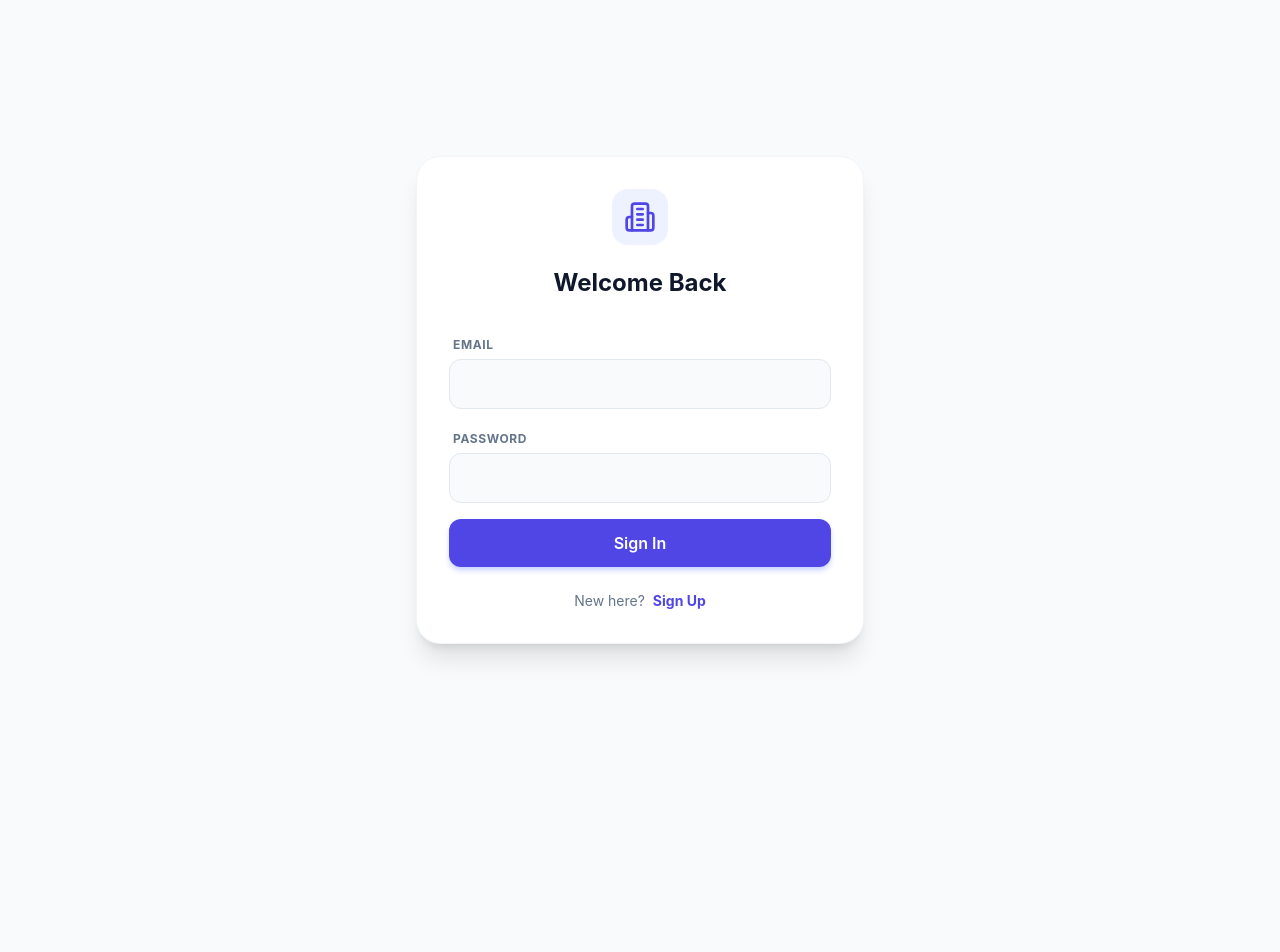
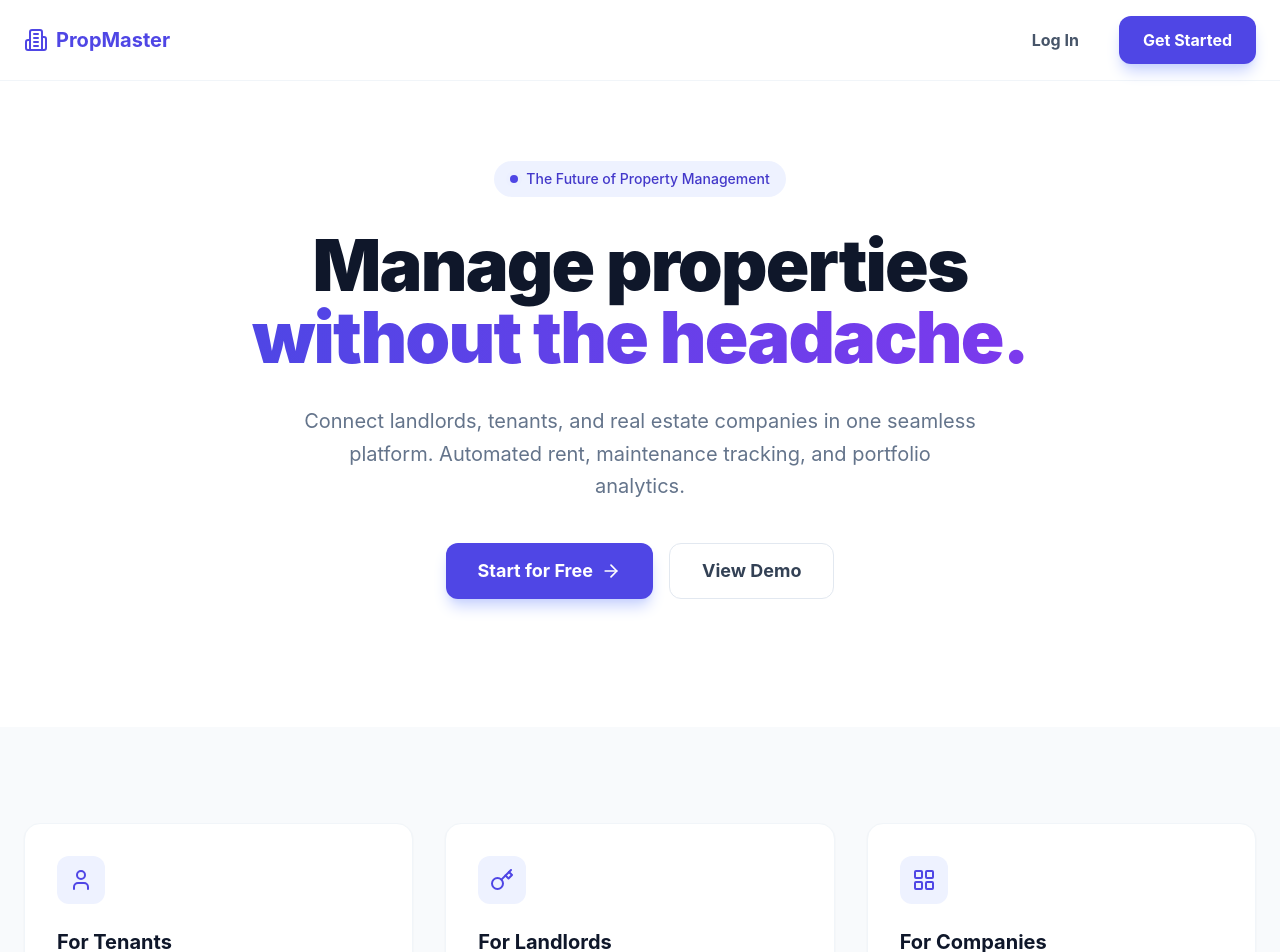
Before and after one commit to Tpepper2001/rent, a React (Vite) app: page / in a window 1280 px wide. Shown: the top 952 px of the page. Before the commit the page ends 800 px from the top, so only its background shows below. Built offline with nearby package versions, Linux system fonts and the light colour scheme.

Commit message:
Update App.jsx

```diff
--- a/src/App.jsx
+++ b/src/App.jsx
@@ -2,8 +2,8 @@ import React, { useState, useEffect, createContext, useContext, useCallback } fr
 import { createRoot } from 'react-dom/client';
 import { createClient } from '@supabase/supabase-js';
 import {
-  Building2, LogOut, Home, Wrench, PlusCircle, X,
-  User, CheckCircle, AlertCircle, Loader2, Mail, Lock, AlertTriangle, Info, RefreshCw
+  Building2, LogOut, Home, Wrench, PlusCircle, X, ArrowLeft,
+  User, CheckCircle, AlertCircle, Loader2, Mail, Lock, Key, ArrowRight, LayoutGrid, Shield
 } from 'lucide-react';
 import './index.css';
 
@@ -15,14 +15,7 @@ if (!supabaseUrl || !supabaseKey) {
   console.error("Supabase keys missing. Check .env file.");
 }
 
-const supabase = createClient(supabaseUrl, supabaseKey, {
-  auth: {
-    // This setting prevents the client from automatically crashing on bad tokens
-    autoRefreshToken: true,
-    persistSession: true,
-    detectSessionInUrl: true
-  }
-});
+const supabase = createClient(supabaseUrl, supabaseKey);
 
 // --- 2. TOAST CONTEXT ---
 const ToastContext = createContext();
@@ -54,39 +47,27 @@ const ToastProvider = ({ children }) => {
 };
 const useToast = () => useContext(ToastContext);
 
-// --- 3. AUTH CONTEXT (ROBUST VERSION) ---
+// --- 3. AUTH CONTEXT ---
 const AuthContext = createContext();
 
 const AuthProvider = ({ children }) => {
   const [session, setSession] = useState(null);
   const [userRole, setUserRole] = useState(null);
   const [loading, setLoading] = useState(true);
-  const { addToast } = useToast();
 
   useEffect(() => {
     let mounted = true;
 
     const initAuth = async () => {
       try {
-        // 1. Get Session safely
         const { data: { session }, error } = await supabase.auth.getSession();
-
-        if (error) {
-           throw error;
-        }
-
         if (session) {
           setSession(session);
-          // 2. Fetch Role
           const { data, error: profileError } = await supabase
-            .from('profiles')
-            .select('role')
-            .eq('id', session.user.id)
-            .single();
+            .from('profiles').select('role').eq('id', session.user.id).single();
 
           if (profileError) {
-            console.warn("Profile check failed, likely deleted user.");
-            // If profile is gone, force logout to clear bad state
+            // Safety: If profile missing, logout to prevent stuck state
             await supabase.auth.signOut();
             setSession(null);
           } else if (data) {
@@ -94,9 +75,9 @@ const AuthProvider = ({ children }) => {
           }
         }
       } catch (err) {
-        console.error("Auth Error:", err.message);
-        // CRITICAL FIX: If token is bad, clear it so we can see the Login Screen
-        if (err.message.includes("Refresh Token") || err.message.includes("Bad Request")) {
+        console.error(err);
+        // Safety: Clear session on bad token
+        if (err.message.includes("Refresh Token")) {
            await supabase.auth.signOut();
            setSession(null);
         }
@@ -107,24 +88,19 @@ const AuthProvider = ({ children }) => {
 
     initAuth();
 
-    // Listener for changes
     const { data: { subscription } } = supabase.auth.onAuthStateChange(async (event, session) => {
       if (event === 'SIGNED_OUT') {
         setSession(null);
         setUserRole(null);
-        setLoading(false);
       } else if (session) {
         setSession(session);
         const { data } = await supabase.from('profiles').select('role').eq('id', session.user.id).single();
         if (data) setUserRole(data.role);
+      }
       setLoading(false);
-      }
     });
 
-    return () => {
-      mounted = false;
-      subscription.unsubscribe();
-    };
+    return () => { mounted = false; subscription.unsubscribe(); };
   }, []);
 
   const signOut = async () => {
@@ -148,123 +124,95 @@ const useAuth = () => useContext(AuthContext);
 
 const Spinner = () => <Loader2 className="animate-spin text-indigo-600" size={24} />;
 
-const Button = ({ children, isLoading, onClick, className = "" }) => (
-  <button
-    onClick={onClick}
-    disabled={isLoading}
-    className={`w-full py-3 px-4 bg-indigo-600 hover:bg-indigo-700 text-white font-semibold rounded-xl transition-all shadow-md shadow-indigo-200 flex justify-center items-center gap-2 disabled:opacity-70 ${className}`}
-  >
+const Button = ({ children, isLoading, onClick, variant = 'primary', className = "" }) => {
+  const base = "py-3 px-6 rounded-xl font-bold transition-all flex items-center justify-center gap-2 disabled:opacity-70 active:scale-95";
+  const styles = {
+    primary: "bg-indigo-600 text-white hover:bg-indigo-700 shadow-lg shadow-indigo-200",
+    secondary: "bg-white text-slate-700 border border-slate-200 hover:border-indigo-300 hover:text-indigo-600",
+    ghost: "text-slate-600 hover:bg-slate-100"
+  };
+  return (
+    <button onClick={onClick} disabled={isLoading} className={`${base} ${styles[variant]} ${className}`}>
       {isLoading ? <Spinner /> : children}
     </button>
   );
+};
 
 const Input = ({ label, ...props }) => (
-  <div className="space-y-1">
+  <div className="space-y-1.5">
     <label className="text-xs font-bold text-slate-500 uppercase tracking-wider ml-1">{label}</label>
     <input className="w-full p-3 bg-slate-50 border border-slate-200 rounded-xl outline-none focus:ring-2 focus:ring-indigo-500 focus:bg-white transition-all" {...props} />
   </div>
 );
 
-// --- 5. DASHBOARD VIEWS ---
+// --- 5. LANDING PAGE (NEW) ---
 
-const TenantView = ({ session }) => {
-  const [requests, setRequests] = useState([]);
-  const { addToast } = useToast();
-
-  useEffect(() => {
-    supabase.from('maintenance_requests').select('*').eq('tenant_id', session.user.id)
-      .then(({data}) => setRequests(data || []));
-  }, []);
-
-  const handleRequest = async () => {
-    const desc = prompt("What needs fixing?");
-    if (!desc) return;
-    const { data, error } = await supabase.from('maintenance_requests').insert({
-      tenant_id: session.user.id, description: desc
-    }).select();
-    if (error) addToast('error', error.message);
-    else {
-      setRequests([data[0], ...requests]);
-      addToast('success', 'Request Sent');
-    }
-  };
-
-  return (
-    <div className="space-y-6 animate-slide-in">
-      <div className="bg-gradient-to-r from-indigo-600 to-purple-600 rounded-2xl p-6 text-white shadow-lg">
-        <h2 className="text-2xl font-bold mb-1">Welcome Home</h2>
-        <p className="opacity-90">Tenant Portal</p>
-        <div className="mt-6 flex gap-3">
-          <button className="bg-white text-indigo-700 px-4 py-2 rounded-lg font-bold text-sm">Pay Rent</button>
-          <button onClick={handleRequest} className="bg-indigo-500/30 text-white px-4 py-2 rounded-lg font-bold text-sm border border-white/20">Request Fix</button>
+const LandingPage = ({ onNavigate }) => (
+  <div className="min-h-screen bg-white">
+    {/* Header */}
+    <header className="sticky top-0 bg-white/80 backdrop-blur-md border-b border-slate-100 z-50">
+      <div className="max-w-7xl mx-auto px-6 h-20 flex justify-between items-center">
+        <div className="flex items-center gap-2 text-indigo-600 font-bold text-xl">
+          <Building2 size={24}/> <span>PropMaster</span>
+        </div>
+        <div className="flex gap-4">
+          <Button variant="ghost" onClick={() => onNavigate('login')}>Log In</Button>
+          <Button variant="primary" onClick={() => onNavigate('register')}>Get Started</Button>
         </div>
       </div>
+    </header>
 
-      <div className="bg-white p-6 rounded-2xl border border-slate-100 shadow-sm">
-        <h3 className="font-bold text-slate-800 mb-4 flex items-center gap-2"><Wrench size={20}/> Maintenance</h3>
-        <div className="space-y-3">
-          {requests.map(r => (
-            <div key={r.id} className="flex justify-between p-3 bg-slate-50 rounded-lg text-sm">
-              <span>{r.description}</span>
-              <span className="font-bold text-amber-600 uppercase text-xs">{r.status}</span>
+    {/* Hero */}
+    <section className="pt-20 pb-32 px-6 text-center max-w-5xl mx-auto">
+      <div className="inline-flex items-center gap-2 px-4 py-2 rounded-full bg-indigo-50 text-indigo-700 text-sm font-medium mb-8">
+        <span className="relative flex h-2 w-2">
+          <span className="animate-ping absolute inline-flex h-full w-full rounded-full bg-indigo-400 opacity-75"></span>
+          <span className="relative inline-flex rounded-full h-2 w-2 bg-indigo-600"></span>
+        </span>
+        The Future of Property Management
       </div>
-          ))}
-          {requests.length === 0 && <p className="text-slate-400 text-sm text-center py-4">No active requests.</p>}
+      <h1 className="text-5xl md:text-7xl font-black text-slate-900 tracking-tight mb-8">
+        Manage properties <br />
+        <span className="text-transparent bg-clip-text bg-gradient-to-r from-indigo-600 to-violet-600">without the headache.</span>
+      </h1>
+      <p className="text-xl text-slate-500 mb-10 max-w-2xl mx-auto leading-relaxed">
+        Connect landlords, tenants, and real estate companies in one seamless platform. Automated rent, maintenance tracking, and portfolio analytics.
+      </p>
+      <div className="flex flex-col sm:flex-row justify-center gap-4">
+        <Button onClick={() => onNavigate('register')} className="h-14 px-8 text-lg">
+          Start for Free <ArrowRight size={20}/>
+        </Button>
+        <Button variant="secondary" onClick={() => onNavigate('login')} className="h-14 px-8 text-lg">
+          View Demo
+        </Button>
       </div>
+    </section>
+
+    {/* Features Grid */}
+    <section className="bg-slate-50 py-24 px-6">
+      <div className="max-w-7xl mx-auto grid md:grid-cols-3 gap-8">
+        {[
+          { icon: User, title: 'For Tenants', desc: 'Pay rent online and request maintenance in seconds.' },
+          { icon: Key, title: 'For Landlords', desc: 'Screen tenants, track payments, and manage units.' },
+          { icon: LayoutGrid, title: 'For Companies', desc: 'Scale your portfolio with enterprise-grade tools.' }
+        ].map((item, i) => (
+          <div key={i} className="bg-white p-8 rounded-2xl shadow-sm border border-slate-100 hover:shadow-md transition">
+            <div className="w-12 h-12 bg-indigo-50 text-indigo-600 rounded-xl flex items-center justify-center mb-6">
+              <item.icon size={24} />
             </div>
-    </div>
-  );
-};
-
-const LandlordView = ({ session }) => {
-  const [props, setProps] = useState([]);
-  const { addToast } = useToast();
-
-  useEffect(() => {
-    supabase.from('properties').select('*').eq('owner_id', session.user.id)
-      .then(({data}) => setProps(data || []));
-  }, []);
-
-  const addProp = async () => {
-    const addr = prompt("Address:");
-    if(!addr) return;
-    const { data, error } = await supabase.from('properties').insert({ owner_id: session.user.id, address: addr }).select();
-    if(error) addToast('error', error.message);
-    else {
-      setProps([...props, data[0]]);
-      addToast('success', 'Property Added');
-    }
-  };
-
-  return (
-    <div className="space-y-6 animate-slide-in">
-       <div className="flex justify-between items-end mb-4">
-        <div>
-          <h2 className="text-2xl font-bold text-slate-800">Portfolio</h2>
-          <p className="text-slate-500 text-sm">Manage your units</p>
-        </div>
-        <button onClick={addProp} className="bg-slate-900 text-white px-4 py-2 rounded-lg text-sm font-medium flex items-center gap-2">
-          <PlusCircle size={16}/> Add Unit
-        </button>
-       </div>
-
-       <div className="grid md:grid-cols-2 gap-4">
-         {props.map(p => (
-           <div key={p.id} className="bg-white p-5 rounded-xl border border-slate-100 shadow-sm hover:shadow-md transition">
-             <div className="flex justify-between items-start">
-               <div className="font-bold text-slate-800">{p.address}</div>
-               <span className="text-xs font-bold px-2 py-1 bg-emerald-100 text-emerald-700 rounded-full uppercase">{p.status}</span>
-             </div>
+            <h3 className="text-xl font-bold text-slate-900 mb-2">{item.title}</h3>
+            <p className="text-slate-500 leading-relaxed">{item.desc}</p>
           </div>
         ))}
       </div>
+    </section>
   </div>
 );
-};
 
-// --- 6. AUTH SCREEN (LANDING PAGE) ---
-const AuthScreen = () => {
-  const [isLogin, setIsLogin] = useState(true);
+// --- 6. AUTH SCREEN (Login/Register) ---
+
+const AuthScreen = ({ initialView = 'login', onBack }) => {
+  const [isLogin, setIsLogin] = useState(initialView === 'login');
   const [loading, setLoading] = useState(false);
   const [formData, setFormData] = useState({email:'', password:'', name:'', role:'tenant'});
   const { addToast } = useToast();
@@ -282,7 +230,8 @@ const AuthScreen = () => {
           options: { data: { full_name: formData.name, role: formData.role } }
         });
         if(error) throw error;
-        addToast('success', 'Account created! Check email or sign in.');
+        addToast('success', 'Account created! Please Log In.');
+        setIsLogin(true); // Switch to login after register
       }
     } catch(err) {
       addToast('error', err.message);
@@ -292,11 +241,15 @@ const AuthScreen = () => {
   };
 
   return (
-    <div className="min-h-screen flex items-center justify-center bg-slate-50 p-4">
-      <div className="w-full max-w-md bg-white rounded-3xl shadow-xl p-8 border border-slate-100">
-        <div className="text-center mb-8">
+    <div className="min-h-screen flex items-center justify-center bg-slate-50 p-4 animate-fade-in">
+      <div className="w-full max-w-md bg-white rounded-3xl shadow-xl p-8 border border-slate-100 relative">
+        <button onClick={onBack} className="absolute top-6 left-6 text-slate-400 hover:text-slate-600">
+          <ArrowLeft size={20} />
+        </button>
+
+        <div className="text-center mb-8 mt-2">
           <div className="inline-block p-3 bg-indigo-50 rounded-2xl text-indigo-600 mb-4"><Building2 size={32}/></div>
-          <h1 className="text-2xl font-bold text-slate-900">{isLogin ? 'Welcome Back' : 'Get Started'}</h1>
+          <h1 className="text-2xl font-bold text-slate-900">{isLogin ? 'Welcome Back' : 'Create Account'}</h1>
         </div>
 
         <form onSubmit={handleAuth} className="space-y-4">
@@ -315,13 +268,13 @@ const AuthScreen = () => {
             </div>
           )}
 
-          <Button isLoading={loading} className="mt-4">{isLogin ? 'Sign In' : 'Create Account'}</Button>
+          <Button isLoading={loading} className="w-full mt-4">{isLogin ? 'Sign In' : 'Sign Up'}</Button>
         </form>
 
         <p className="text-center mt-6 text-sm text-slate-500">
           {isLogin ? 'New here?' : 'Have an account?'}
           <button onClick={()=>setIsLogin(!isLogin)} className="text-indigo-600 font-bold ml-2 hover:underline">
-            {isLogin ? 'Sign Up' : 'Log In'}
+            {isLogin ? 'Create Account' : 'Log In'}
           </button>
         </p>
       </div>
@@ -329,42 +282,161 @@ const AuthScreen = () => {
   );
 };
 
-// --- 7. APP LAYOUT ---
+// --- 7. DASHBOARD COMPONENTS ---
+
+const TenantView = ({ session }) => {
+  const [requests, setRequests] = useState([]);
+  const { addToast } = useToast();
+
+  useEffect(() => {
+    supabase.from('maintenance_requests').select('*').eq('tenant_id', session.user.id)
+      .then(({data}) => setRequests(data || []));
+  }, []);
+
+  const handleRequest = async () => {
+    const desc = prompt("Describe the issue:");
+    if (!desc) return;
+    const { data, error } = await supabase.from('maintenance_requests').insert({
+      tenant_id: session.user.id, description: desc
+    }).select();
+    if (error) addToast('error', error.message);
+    else {
+      setRequests([data[0], ...requests]);
+      addToast('success', 'Request Sent');
+    }
+  };
+
+  return (
+    <div className="space-y-6 animate-slide-in">
+      <div className="bg-gradient-to-r from-indigo-600 to-violet-600 rounded-2xl p-8 text-white shadow-lg">
+        <h2 className="text-3xl font-bold mb-2">Welcome Home</h2>
+        <p className="opacity-90 mb-6">Your rental overview</p>
+        <div className="flex gap-3">
+          <button className="bg-white text-indigo-700 px-6 py-3 rounded-xl font-bold hover:bg-indigo-50 transition">Pay Rent</button>
+          <button onClick={handleRequest} className="bg-white/20 text-white px-6 py-3 rounded-xl font-bold hover:bg-white/30 transition">Request Maintenance</button>
+        </div>
+      </div>
+
+      <div className="bg-white p-6 rounded-2xl border border-slate-100 shadow-sm">
+        <h3 className="font-bold text-slate-800 mb-6 flex items-center gap-2"><Wrench size={20}/> Maintenance History</h3>
+        <div className="space-y-3">
+          {requests.map(r => (
+            <div key={r.id} className="flex justify-between items-center p-4 bg-slate-50 rounded-xl">
+              <span className="font-medium text-slate-700">{r.description}</span>
+              <span className={`px-3 py-1 rounded-full text-xs font-bold uppercase ${r.status === 'pending' ? 'bg-amber-100 text-amber-700' : 'bg-emerald-100 text-emerald-700'}`}>{r.status}</span>
+            </div>
+          ))}
+          {requests.length === 0 && <p className="text-slate-400 text-center py-8">No active requests.</p>}
+        </div>
+      </div>
+    </div>
+  );
+};
+
+const LandlordView = ({ session }) => {
+  const [props, setProps] = useState([]);
+  const { addToast } = useToast();
+
+  useEffect(() => {
+    supabase.from('properties').select('*').eq('owner_id', session.user.id)
+      .then(({data}) => setProps(data || []));
+  }, []);
+
+  const addProp = async () => {
+    const addr = prompt("Property Address:");
+    if(!addr) return;
+    const { data, error } = await supabase.from('properties').insert({ owner_id: session.user.id, address: addr }).select();
+    if(error) addToast('error', error.message);
+    else {
+      setProps([...props, data[0]]);
+      addToast('success', 'Unit Added');
+    }
+  };
+
+  return (
+    <div className="space-y-6 animate-slide-in">
+       <div className="flex justify-between items-end mb-4">
+        <div>
+          <h2 className="text-2xl font-bold text-slate-800">My Portfolio</h2>
+          <p className="text-slate-500">Manage your rental units</p>
+        </div>
+        <Button onClick={addProp} className="py-2.5 text-sm"><PlusCircle size={18}/> Add Unit</Button>
+       </div>
+
+       <div className="grid md:grid-cols-2 lg:grid-cols-3 gap-6">
+         {props.map(p => (
+           <div key={p.id} className="bg-white p-6 rounded-2xl border border-slate-100 shadow-sm hover:shadow-md transition group">
+             <div className="flex justify-between items-start mb-4">
+               <div className="p-3 bg-indigo-50 text-indigo-600 rounded-xl group-hover:bg-indigo-600 group-hover:text-white transition-colors">
+                 <Home size={24}/>
+               </div>
+               <span className="px-3 py-1 bg-emerald-100 text-emerald-700 rounded-full text-xs font-bold uppercase">{p.status}</span>
+             </div>
+             <div className="font-bold text-lg text-slate-900">{p.address}</div>
+             <p className="text-slate-500 text-sm mt-1">Managed Unit</p>
+           </div>
+         ))}
+         {props.length === 0 && (
+           <div className="col-span-full py-16 text-center border-2 border-dashed border-slate-200 rounded-2xl bg-slate-50">
+             <p className="text-slate-400">No properties yet.</p>
+           </div>
+         )}
+       </div>
+    </div>
+  );
+};
+
+// --- 8. MAIN APP LAYOUT (STATE MACHINE) ---
+
 const AppLayout = () => {
   const { session, userRole, loading, signOut } = useAuth();
+  // State to handle Landing vs Login vs Register when NOT logged in
+  const [view, setView] = useState('landing'); // 'landing' | 'login' | 'register'
 
-  // EMERGENCY RESET BUTTON (If stuck loading)
+  // 1. Loading
   if (loading) return (
-    <div className="min-h-screen flex flex-col items-center justify-center bg-slate-50">
+    <div className="min-h-screen flex flex-col items-center justify-center bg-white">
       <Spinner />
-      <p className="text-slate-500 text-sm mt-4 mb-8">Connecting...</p>
-      <button onClick={() => { localStorage.clear(); window.location.reload(); }} className="text-xs text-slate-400 hover:text-red-500 flex items-center gap-1 border border-slate-200 px-3 py-1 rounded-full">
-        <RefreshCw size={12}/> Reset Cache
+      <p className="text-slate-400 text-sm mt-4">Loading PropMaster...</p>
+      {/* Emergency Reset if stuck */}
+      <button onClick={() => { localStorage.clear(); window.location.reload(); }} className="mt-8 text-xs text-slate-300 hover:text-red-500 underline">
+        Reset App Cache
       </button>
     </div>
   );
 
-  if (!session) return <AuthScreen />;
+  // 2. Unauthenticated: Show Landing OR Auth Screen based on 'view' state
+  if (!session) {
+    if (view === 'landing') {
+      return <LandingPage onNavigate={setView} />;
+    }
+    return <AuthScreen initialView={view} onBack={() => setView('landing')} />;
+  }
 
+  // 3. Authenticated: Show Dashboard
   return (
     <div className="min-h-screen bg-slate-50">
       <nav className="bg-white border-b border-slate-200 px-6 py-4 flex justify-between items-center sticky top-0 z-50">
         <div className="font-bold text-xl text-indigo-600 flex items-center gap-2"><Building2/> PropMaster</div>
         <div className="flex items-center gap-4">
           <span className="text-xs font-bold bg-slate-100 px-3 py-1 rounded-full uppercase text-slate-500">{userRole}</span>
-          <button onClick={signOut} className="text-slate-400 hover:text-red-600"><LogOut size={20}/></button>
+          <button onClick={signOut} className="text-slate-400 hover:text-red-600 transition"><LogOut size={20}/></button>
         </div>
       </nav>
-      <main className="max-w-5xl mx-auto px-6 py-8">
+      <main className="max-w-6xl mx-auto px-6 py-8">
+        {!userRole ? <div className="text-center py-10"><Spinner/></div> :
+          <>
             {userRole === 'tenant' && <TenantView session={session} />}
             {userRole === 'landlord' && <LandlordView session={session} />}
             {userRole === 'company' && <div className="text-center text-slate-400 mt-20">Company Dashboard Placeholder</div>}
+          </>
+        }
       </main>
     </div>
   );
 };
 
-// --- 8. MOUNT ---
+// --- 9. MOUNT ---
 const root = document.getElementById('root');
 if(root) {
   createRoot(root).render(
```
Lines whose indentation alone changed are shown as unchanged.
